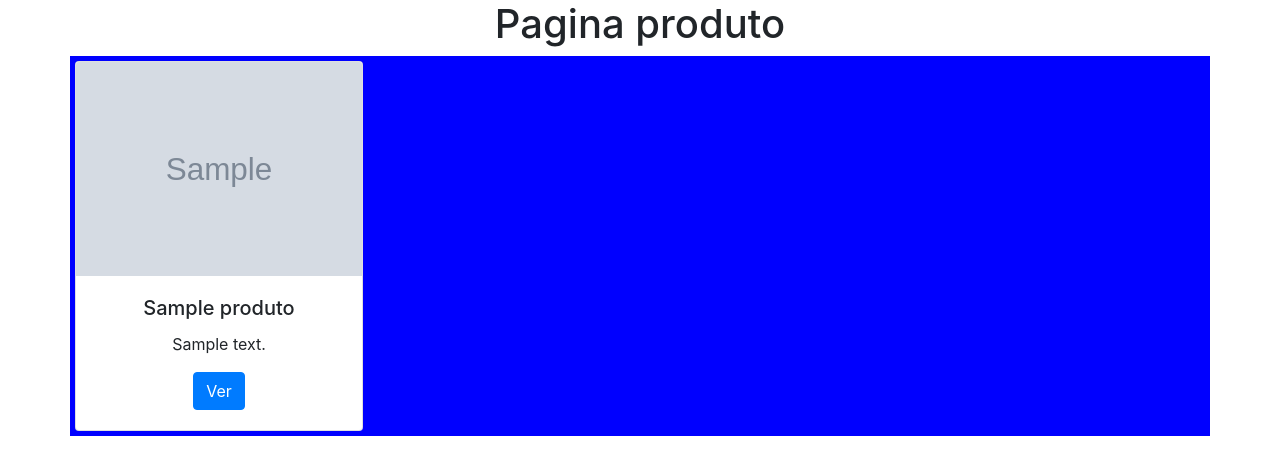
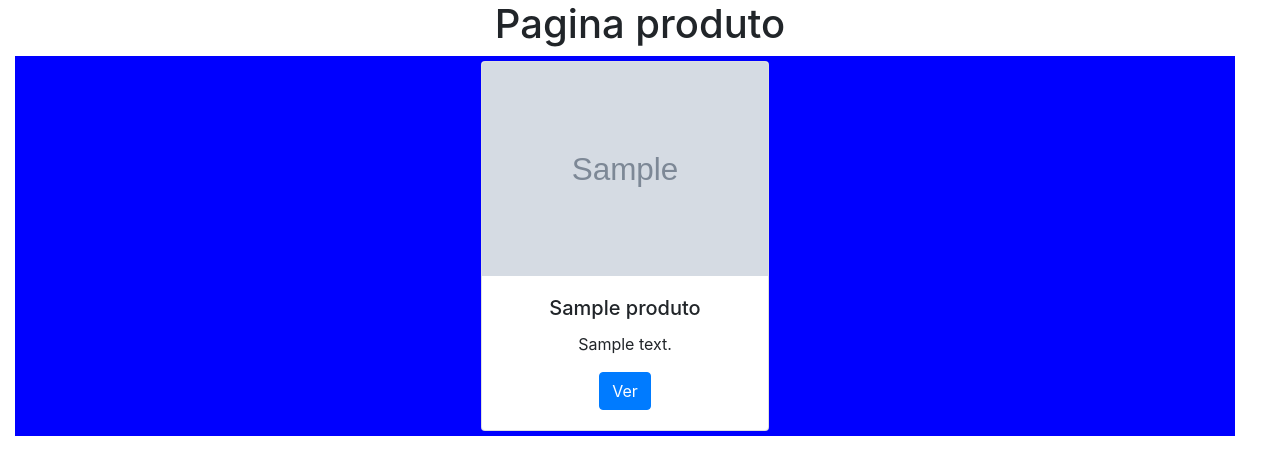
Before and after one commit to santosgv/Cardapio_digital, a Django app: page /categorias/1 in a window 1280 px wide. Shown: the part 58-533 px from the top of the page. Run offline with Django 4.2, Linux system fonts and the light colour scheme; tables that the repository leaves empty hold one stand-in row (Sample ...).

Commit message:
pagina de produto

```diff
--- a/loja/templates/home.html
+++ b/loja/templates/home.html
@@ -10,15 +10,15 @@
 <h1 class="text-center">Produtos</h1>
 
 <div class="container">
-    <div class="row menu">
+    <div class="row menu text-center">
 
         {% for produto in produtos %}
             <div class="card text-center" style="width: 18rem;">
         <img src="/media/{{produto.img}}" class="card-img-top" alt="...">
-                <div class="card-body">
+        <div class="card-body">
         <h5 class="card-title">{{produto}}</h5>
         <p class="card-text">{{produto.descricao}}</p>
-        <a href="#" class="btn btn-primary">Ver</a>
+        <a href="#" class="btn btn-primary">{{produto.id}}</a>
                 </div>
             </div>
 
--- a/loja/templates/produto.html
+++ b/loja/templates/produto.html
@@ -4,28 +4,10 @@
 {% block 'head' %}
 <link rel="stylesheet" href="{% static 'loja/css/home.css' %}" >
 {% endblock %}
+
 {% block 'body' %}
 
-<div class="container-fluid">
-<h1 class="text-center">Pagina produto</h1>
+        <h1>{{produto}}</h1>
+        <span>{{produto.preco}}</span>
 
-<div class="container">
-    <div class="row menu">
-
-        {% for produto in produtos %}
-            <div class="card text-center" style="width: 18rem;">
-        <img src="/media/{{produto.img}}" class="card-img-top" alt="...">
-                <div class="card-body">
-        <h5 class="card-title">{{produto}}</h5>
-        <p class="card-text">{{produto.descricao}}</p>
-        <a href="#" class="btn btn-primary">Ver</a>
-                </div>
-            </div>
-
-        {% endfor%}
-    </div>
-
-    <br>
-
-</div>
-{% endblock %}
+ {% endblock%}
--- /dev/null
+++ b/loja/templates/produtos.html
@@ -0,0 +1,31 @@
+{%extends 'base.html'%}
+{% load static %}
+
+{% block 'head' %}
+<link rel="stylesheet" href="{% static 'loja/css/home.css' %}" >
+{% endblock %}
+{% block 'body' %}
+
+<div class="container-fluid">
+<h1 class="text-center">Pagina produto</h1>
+
+<div class="container-fluid">
+    <div class="row menu container-fluid">
+
+        {% for produto in produtos %}
+            <div class="card text-center" style="width: 18rem;">
+        <img src="/media/{{produto.img}}" class="card-img-top" alt="...">
+                <div class="card-body">
+        <h5 class="card-title">{{produto}}</h5>
+        <p class="card-text">{{produto.descricao}}</p>
+        <a href="{% url 'produto' produto.id  %}" class="btn btn-primary">Ver</a>
+                </div>
+            </div>
+
+        {% endfor%}
+    </div>
+
+    <br>
+
+</div>
+{% endblock %}
--- a/loja/urls.py
+++ b/loja/urls.py
@@ -4,4 +4,5 @@ from django.urls import path
 urlpatterns = [
     path('', views.home, name='home'),
     path('categorias/<int:id>', views.categoria, name='categoria'),
+    path('produto/<int:id>', views.produto, name='produto'),
 ]
--- a/loja/views.py
+++ b/loja/views.py
@@ -1,9 +1,9 @@
-from django.shortcuts import redirect, render
+from django.shortcuts import  render
 from .models import Categoria , Produto
 
 def home(request):
     categorias = Categoria.objects.all()
-    produtos = Produto.objects.all()
+    produtos = Produto.objects.all()[:15]
 
     return render(request, 'home.html',{'categorias':categorias,
                                         'produtos': produtos,})
@@ -12,5 +12,12 @@ def home(request):
 def categoria(request,id):
     categorias = Categoria.objects.all()
     produtos = Produto.objects.all().filter(categoria=id)
-    return render(request,'produto.html',{'categorias':categorias,
+    return render(request,'produtos.html',{'categorias':categorias,
                                             'produtos':produtos })
+
+def produto(request,id):
+
+    produto = Produto.objects.get(id=id)
+
+    return render(request,'produto.html',{
+                                            'produto':produto })
--- a/templates/static/loja/css/home.css
+++ b/templates/static/loja/css/home.css
@@ -1,7 +1,7 @@
 .menu {
     background-color: blue;
-    align-self: center;
-
+    justify-content: center;
+    border: 1px red;
 }
 
 .card {
```
Also changed, not shown: 5 other files.
